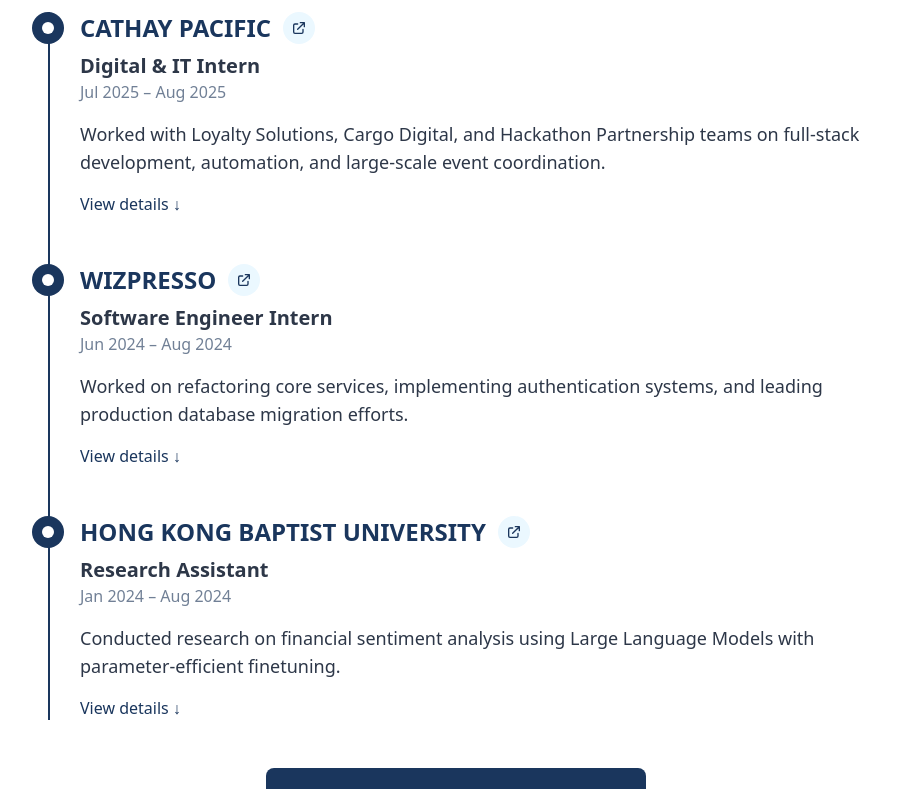
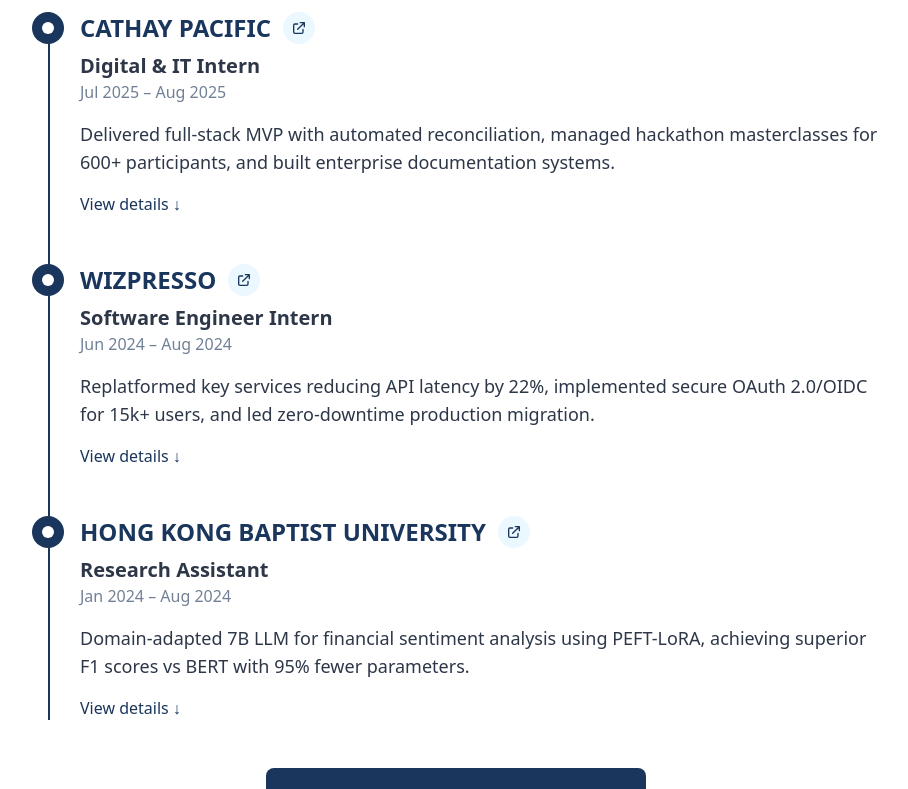
Before and after one commit to cdfelixj/minimal-portfolio, a React (Vite) app: page / in a window 1280 px wide. Shown: the part 1980-2769 px from the top of the page, without its empty margins (184-1092 px from the left). Built offline with nearby package versions, Linux system fonts and the light colour scheme.

Commit message:
added details

```diff
--- a/src/App.jsx
+++ b/src/App.jsx
@@ -43,7 +43,7 @@
 		website: "https://www.cathaypacific.com/",
 		role: "Digital & IT Intern",
 		period: "Jul 2025 – Aug 2025",
-		description: "Worked with Loyalty Solutions, Cargo Digital, and Hackathon Partnership teams on full-stack development, automation, and large-scale event coordination.",
+		description: "Delivered full-stack MVP with automated reconciliation, managed hackathon masterclasses for 600+ participants, and built enterprise documentation systems.",
 		details: [
 		"Developed a full-stack MVP (React/TypeScript, Flask) with validation, rate versioning, and rule engine",
 		"Automated reconciliation/reporting for ~40K shipments (~HKD 10M), improving accuracy and auditability",
@@ -57,7 +57,7 @@
 		website: "https://wizpresso.com/",
 		role: "Software Engineer Intern",
 		period: "Jun 2024 – Aug 2024",
-		description: "Worked on refactoring core services, implementing authentication systems, and leading production database migration efforts.",
+		description: "Replatformed key services reducing API latency by 22%, implemented secure OAuth 2.0/OIDC for 15k+ users, and led zero-downtime production migration.",
 		details: [
 		"Refactored APIs from SvelteKit/Prisma to ASP.NET Core, reducing latency by 22% for 1,500+ DAUs",
 		"Implemented OAuth 2.0/OIDC with JWT SSO for 15k+ users, passing security and compliance reviews",
@@ -70,7 +70,7 @@
 		website: "https://www.hkbu.edu.hk/",
 		role: "Research Assistant",
 		period: "Jan 2024 – Aug 2024",
-		description: "Conducted research on financial sentiment analysis using Large Language Models with parameter-efficient finetuning.",
+		description: "Domain-adapted 7B LLM for financial sentiment analysis using PEFT-LoRA, achieving superior F1 scores vs BERT with 95% fewer parameters.",
 		details: [
 		"Adapted 7B LLM for financial sentiment & NER using PEFT–LoRA, trained on 20k+ transcripts",
 		"Achieved higher F1 scores vs. BERT with >95% fewer params and ~60–70% resource savings",
@@ -483,7 +483,7 @@
 								</div>
 								<div className="bg-blue-50 p-4 rounded-lg">
 									<h4 className="font-semibold text-blue-900">HackTheNorth 2025</h4>
-									<p className="text-sm text-gray-600">Canada • General Technology</p>
+									<p className="text-sm text-gray-600">Waterloo, Canada • General Technology</p>
 								</div>
 							</div>
 							<div className="flex flex-wrap gap-3">
--- a/src/components/DetailedActivitiesView.jsx
+++ b/src/components/DetailedActivitiesView.jsx
@@ -91,20 +91,88 @@
 			technologies: ["Leadership", "Team Coordination", "Strategic Planning", "Physical Fitness"]
 		},
 		{
-			title: "ACADEMIC EXCELLENCE & LEADERSHIP",
+			title: "FIRST CLASS HONORS ACADEMIC ACHIEVEMENT",
 			period: "2022 - Present",
 			organization: "Hong Kong Baptist University",
-			description: "Maintaining 3.6/4.0 GPA with First Class Honors while serving in multiple leadership roles within the university community.",
+			description: "Maintaining exceptional academic performance with 3.6/4.0 GPA and consistent First Class Honors in Business Computing & Data Analytics.",
 			details: [
 				"Maintained 3.6/4.0 GPA with consistent First Class Honors across all semesters in Business Computing & Data Analytics",
-				"Received First-Gen University Student Scholarship for academic excellence and financial need demonstration",
-				"Awarded Outstanding Student Scholarship for academic achievement and community contribution",
-				"Selected for HKROA scholarship based on academic merit and leadership potential",
-				"Served as Student Ambassador, representing university at official events and prospective student sessions",
-				"Worked as Peer Mentor, guiding 20+ incoming students through academic and social transition",
-				"Provided Computer Science tutoring, helping students achieve average 15% grade improvement"
+				"Demonstrated mastery of complex technical concepts including machine learning, data analytics, and software development",
+				"Consistently ranked among top performers in challenging coursework spanning programming, statistics, and business applications",
+				"Balanced rigorous academic workload with extensive extracurricular commitments and leadership roles",
+				"Applied theoretical knowledge through practical projects and real-world problem-solving scenarios"
 			],
 			technologies: ["Python", "Java", "Data Analytics", "Machine Learning", "Statistics", "R", "SQL"]
+		},
+		{
+			title: "FIRST-GEN UNIVERSITY STUDENT SCHOLARSHIP",
+			period: "2022 - Present",
+			organization: "Hong Kong Baptist University",
+			description: "Awarded prestigious scholarship recognizing academic excellence and first-generation university student status, demonstrating perseverance and achievement.",
+			details: [
+				"Selected for competitive scholarship based on academic merit and first-generation university student background",
+				"Recognized for overcoming socioeconomic barriers to pursue higher education in technology and business",
+				"Demonstrated exceptional motivation and self-directed learning capabilities",
+				"Served as inspiration and role model for other first-generation students in STEM fields",
+				"Maintained scholarship eligibility through consistent academic excellence and community contribution"
+			],
+			technologies: ["Academic Excellence", "Leadership", "Mentorship", "Community Impact"]
+		},
+		{
+			title: "OUTSTANDING STUDENT SCHOLARSHIP",
+			period: "2022 - Present",
+			organization: "Hong Kong Baptist University",
+			description: "Recipient of merit-based scholarship awarded for exceptional academic achievement and significant contribution to university community.",
+			details: [
+				"Selected from competitive pool of high-achieving students based on academic performance and leadership",
+				"Recognized for outstanding contribution to university community through various service initiatives",
+				"Maintained scholarship requirements through sustained academic excellence and active participation",
+				"Demonstrated leadership qualities through peer mentoring and student support activities",
+				"Balanced scholarship responsibilities with academic commitments and personal development goals"
+			],
+			technologies: ["Academic Leadership", "Community Service", "Peer Support", "Excellence Recognition"]
+		},
+		{
+			title: "HONG KONG REACHING OUT AWARD SCHOLARSHIP",
+			period: "2022 - Present",
+			organization: "Hong Kong Reaching Out Award",
+			description: "Selected for prestigious Hong Kong Reaching Out Award scholarship based on academic merit, leadership potential, and commitment to excellence.",
+			details: [
+				"Awarded competitive scholarship recognizing academic excellence and leadership potential",
+				"Selected based on demonstrated commitment to personal development and community contribution",
+				"Maintained scholarship through consistent academic performance and active community engagement",
+				"Participated in HKROA alumni network events and mentorship programs",
+				"Contributed to community development and youth engagement initiatives through scholarship program"
+			],
+			technologies: ["Leadership Development", "Academic Excellence", "Community Engagement", "Alumni Networking"]
+		},
+		{
+			title: "STUDENT AMBASSADOR & PEER MENTOR",
+			period: "2023 - Present",
+			organization: "Hong Kong Baptist University",
+			description: "Serving as official university representative and peer mentor, guiding new students while representing the institution at official events.",
+			details: [
+				"Selected as Student Ambassador to represent university at official events and prospective student sessions",
+				"Worked as Peer Mentor, successfully guiding 20+ incoming students through academic and social transition",
+				"Provided comprehensive support including academic guidance, social integration, and personal development",
+				"Facilitated orientation programs and new student workshops to ensure smooth university transition",
+				"Maintained high satisfaction ratings from mentored students and university administration"
+			],
+			technologies: ["Leadership", "Public Speaking", "Mentorship", "Student Development", "Communication"]
+		},
+		{
+			title: "COMPUTER SCIENCE TUTORING EXCELLENCE",
+			period: "2023 - Present",
+			organization: "Hong Kong Baptist University",
+			description: "Providing specialized tutoring in computer science subjects, helping students achieve significant academic improvement through personalized instruction.",
+			details: [
+				"Provided Computer Science tutoring across programming languages and technical concepts",
+				"Achieved average 15% grade improvement for tutored students through personalized teaching methods",
+				"Developed customized learning materials and practice exercises for different learning styles",
+				"Conducted both individual and group tutoring sessions for maximum learning effectiveness",
+				"Received positive feedback from students and faculty for exceptional teaching and communication skills"
+			],
+			technologies: ["Python", "Java", "Programming Instruction", "Data Structures", "Algorithm Teaching", "Educational Technology"]
 		},
 		{
 			title: "COMPETITIVE GAMING ACHIEVEMENT",
--- a/src/components/DetailedExperienceView.jsx
+++ b/src/components/DetailedExperienceView.jsx
@@ -11,7 +11,7 @@
       website: "https://www.cathaypacific.com/",
       role: "Digital & IT Intern",
       period: "Jul 2025 – Aug 2025",
-      description: "Delivered full-stack MVP with automated reconciliation, managed hackathon masterclasses for 600+ participants, and built enterprise documentation systems.",
+      description: "Worked with Loyalty Solutions, Cargo Digital, and Hackathon Partnership teams on full-stack development, automation, and large-scale event coordination.",
       details: [
         "Delivered an 8‑week full‑stack MVP (React/TypeScript + Python Flask) grounded in clear UML workflows/data models; integrated validation, rate versioning, and a jurisdictional rule engine to ensure accurate, scalable cross‑border calculations and reduce miscalculation risk",
         "Automated reconciliation and monthly reporting for ~40K shipment packets, covering ~HKD 10M in tariffs; reduced manual effort by hours and improved auditability with clear lineage from source data through computed tariffs and adjustments",
@@ -40,7 +40,7 @@
       website: "https://wizpresso.com/",
       role: "Software Engineer Intern",
       period: "Jun 2024 - Aug 2024",
-      description: "Replatformed key services reducing API latency by 22%, implemented secure OAuth 2.0/OIDC for 15k+ users, and led zero-downtime production migration.",
+      description: "Worked on refactoring core services, implementing authentication systems, and leading production database migration efforts.",
       details: [
         "Replatformed key services from SvelteKit + Prisma to ASP.NET Core Web API, cutting median API latency ~22% (1.6s to 1.24s) by optimizing async I/O, tuning DbContext usage/connection settings, and adding in-memory caching for hot read endpoints; serving 1,500+ DAUs",
         "Implemented OAuth 2.0/OIDC with JWT (RS256), enabling SSO for 15k+ accounts; enforced PKCE for SPA/mobile clients, rotating keys via JWKS. Passed external pen test and SOC 2 controls review with no high/critical findings",
@@ -55,7 +55,7 @@
       website: "https://www.hkbu.edu.hk/",
       role: "Research Assistant",
       period: "Jan 2024 – Aug 2024",
-      description: "Domain-adapted 7B LLM for financial sentiment analysis using PEFT-LoRA, achieving superior F1 scores vs BERT with 95% fewer parameters.",
+      description: "Conducted research on financial sentiment analysis using Large Language Models with parameter-efficient finetuning.",
       details: [
         "Domain-adapted a 7B LLM for financial sentiment and NER using PEFT–LoRA in Transformers (4‑bit QLoRA), training on 20,000+ earnings-call transcripts; improved task F1 scores vs. BERT baselines while reducing trainable params by >95% and compute/memory by ~60–70% and integrated the model into a LangChain pipeline for large-scale inference",
         "Conducted research and finetuning of a Large Language Model through LangChain to analyze earnings 20,000 call transcripts and conferences, significantly enhancing its capabilities in classification and sentiment analysis",
```
